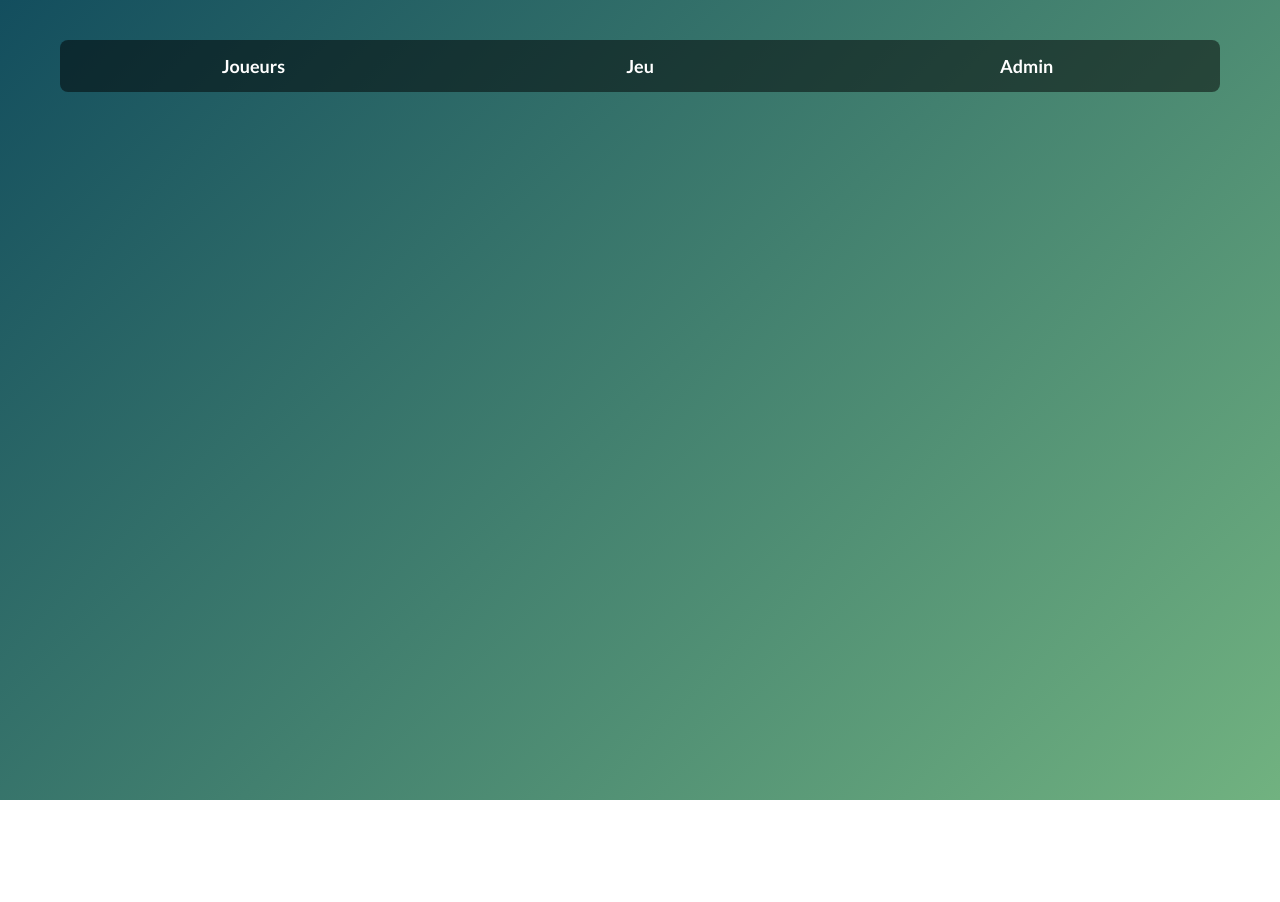
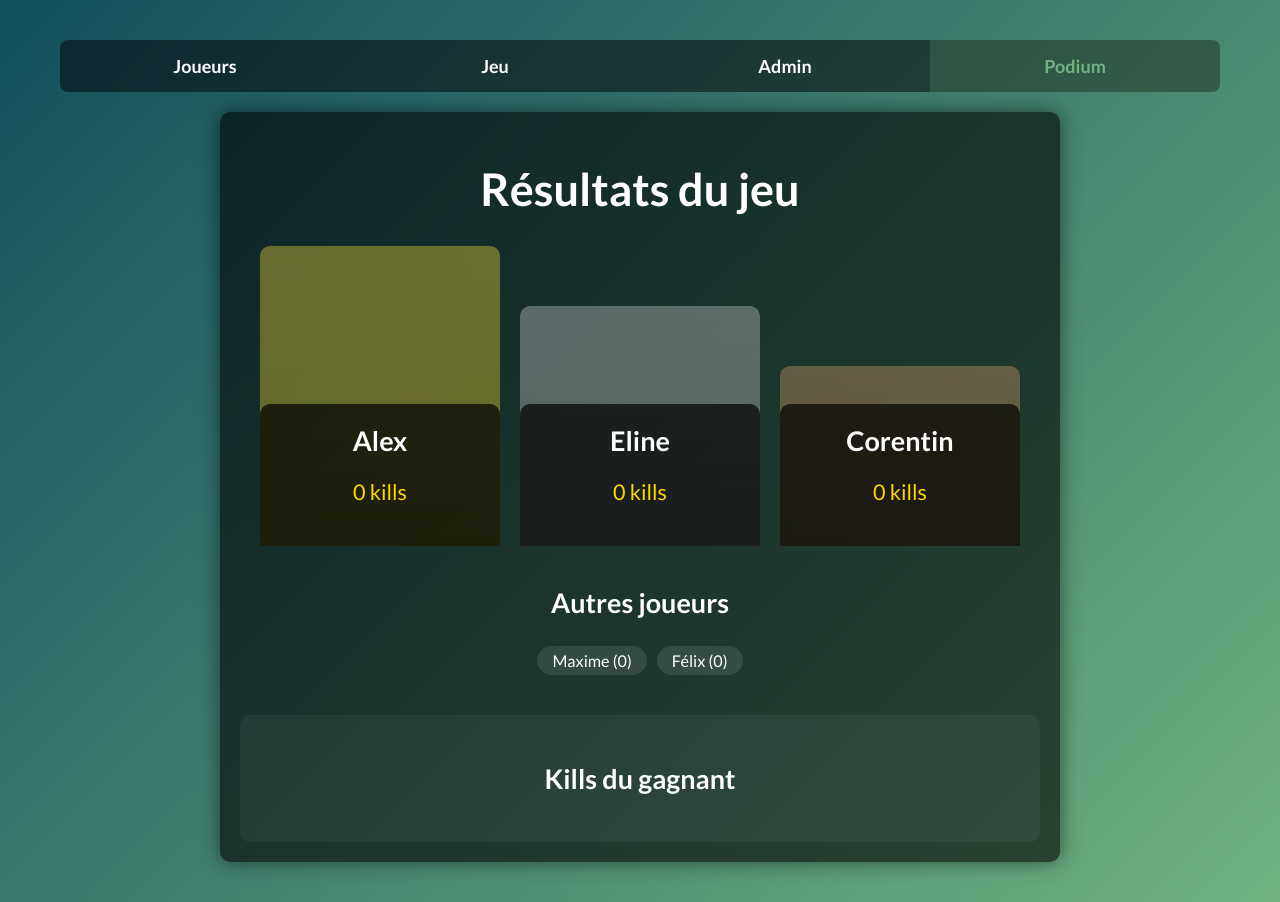
Before and after one commit to AlexandreGaultier/killer-game, a Vue app: page /podium in a window 1280 px wide. Before the commit this address had no page. Before the commit the page ends 800 px from the top, so only its background shows below. Built offline with nearby package versions, Linux system fonts and the light colour scheme.

Commit message:
add Hard mode + podium

```diff
--- a/src/App.vue
+++ b/src/App.vue
@@ -4,6 +4,7 @@
       <router-link to="/">Joueurs</router-link>
       <router-link to="/game">Jeu</router-link>
       <router-link to="/admin">Admin</router-link>
+      <router-link to="/podium">Podium</router-link>
     </nav>
     <router-view></router-view>
   </div>
--- a/src/main.ts
+++ b/src/main.ts
@@ -5,6 +5,7 @@ import App from './App.vue'
 import SetupView from './views/SetupView.vue'
 import GameView from './views/GameView.vue'
 import AdminView from './views/AdminView.vue'
+import PodiumView from './views/PodiumView.vue'
 
 const app = createApp(App)
 const pinia = createPinia()
@@ -15,6 +16,7 @@ const router = createRouter({
     { path: '/', component: SetupView },
     { path: '/game', component: GameView },
     { path: '/admin', component: AdminView },
+    { path: '/podium', component: PodiumView },
   ]
 })
 
--- a/src/stores/gameStore.ts
+++ b/src/stores/gameStore.ts
@@ -16,6 +16,7 @@ export const useGameStore = defineStore('game', {
     missions: [] as Mission[],
     assignments: [] as Assignment[],
     kills: [] as Kill[],
+    hardMode: false,
   }),
   actions: {
     addPlayer(name: string) {
@@ -65,7 +66,7 @@ export const useGameStore = defineStore('game', {
       this.saveToLocalStorage()
     },
 
-    completeKill(assignmentId: number) {
+    validateMission(assignmentId: number) {
       const assignment = this.assignments.find(a => a.id === assignmentId)
       if (!assignment) return
 
@@ -108,25 +109,39 @@ export const useGameStore = defineStore('game', {
     },
 
     rejectMission(assignmentId: number) {
-      const assignment: Assignment | undefined = this.assignments.find(a => a.id === assignmentId)
+      console.log("test");
+
+      const assignment = this.assignments.find(a => a.id === assignmentId)
+      console.log("assignment", assignment);
+
       if (!assignment) return
 
-      // Créer une nouvelle assignation avec la même cible mais une nouvelle mission
-      const newAssignment = {
-        id: Math.max(0, ...this.assignments.map(a => a.id)) + 1,
-        playerId: assignment.playerId,
-        targetId: assignment.targetId,
-        missionId: this.getRandomMissionId(),
-        completed: false
+      console.log("this.hardMode", this.hardMode);
+
+      if (this.hardMode) {
+        console.log("AAAAAAAAAAAAAA");
+
+        const player = this.players.find(p => p.id === assignment.playerId)
+        if (player) {
+          player.isAlive = false
+
+          // Trouver l'assignation qui avait ce joueur comme cible
+          const assignmentTargetingPlayer = this.assignments.find(a => a.targetId === player.id)
+          console.log(assignmentTargetingPlayer);
+
+
+          if (assignmentTargetingPlayer) {
+            // Assigner la cible du joueur éliminé au joueur qui le ciblait
+            assignmentTargetingPlayer.targetId = assignment.targetId
+          }
+
+          // Supprimer l'assignation du joueur éliminé
+          this.assignments = this.assignments.filter(a => a.playerId !== player.id)
+        }
+      } else {
+        // Logique existante pour le mode normal
+        assignment.missionId = this.getRandomMissionId()
       }
-
-      this.saveToLocalStorage()
-
-      // Remplacer l'ancienne assignation par la nouvelle
-      this.assignments = this.assignments.map(a =>
-        a.id === assignmentId ? newAssignment : a
-      )
-
       this.saveToLocalStorage()
     },
 
@@ -180,6 +195,10 @@ export const useGameStore = defineStore('game', {
         this.loadDefaultPlayers()
       }
     },
+
+    setHardMode(mode: boolean) {
+      this.hardMode = mode
+    },
   },
   getters: {
     alivePlayers: (state) => state.players.filter(p => p.isAlive),
--- a/src/types/index.ts
+++ b/src/types/index.ts
@@ -22,4 +22,5 @@ export interface Player {
     killerId: number
     victimId: number
     missionId: number
+    failureMessage?: string
   }
--- a/src/views/AdminView.vue
+++ b/src/views/AdminView.vue
@@ -23,7 +23,7 @@
         <li v-for="assignment in pendingAssignments" :key="assignment.id">
           {{ getPlayerName(assignment.playerId) }} doit {{ getMissionDescription(assignment.missionId) }}
           {{ getPlayerName(assignment.targetId) }}
-          <button @click="validateKill(assignment)">Valider</button>
+          <button @click="validateMission(assignment)">Valider</button>
           <button @click="rejectKill(assignment)">Rejeter</button>
         </li>
       </ul>
@@ -67,8 +67,8 @@ export default {
       return mission ? mission.description : 'Mission inconnue'
     }
 
-    const validateKill = (assignment: Assignment) => {
-      gameStore.completeKill(assignment.id)
+    const validateMission = (assignment: Assignment) => {
+      gameStore.validateMission(assignment.id)
     }
 
     const rejectKill = (assignment : Assignment) => {
@@ -93,7 +93,7 @@ export default {
       pendingAssignments,
       getPlayerName,
       getMissionDescription,
-      validateKill,
+      validateMission,
       rejectKill,
       deleteMission,
       confirmReset
@@ -104,10 +104,12 @@ export default {
 
 <style scoped>
 section {
-  margin-bottom: 2rem;
-  padding: 1rem;
-  border: 1px solid #ccc;
-  border-radius: 4px;
+  background-color: rgba(255, 255, 255, 0.1);
+  backdrop-filter: blur(10px);
+  -webkit-backdrop-filter: blur(10px);
+  border-radius: 8px;
+  padding: 20px;
+  margin-bottom: 20px;
 }
 
 ul {
@@ -130,7 +132,6 @@ button {
 .reset-section {
   margin-top: 2rem;
   padding: 1rem;
-  border-top: 1px solid #ccc;
 }
 
 .reset-button {
--- a/src/views/GameView.vue
+++ b/src/views/GameView.vue
@@ -50,7 +50,7 @@ export default {
     }
 
     const validateMission = (assignmentId: number) => {
-      gameStore.completeKill(assignmentId)
+      gameStore.validateMission(assignmentId)
     }
 
     const rejectMission = (assignmentId: number) => {
--- /dev/null
+++ b/src/views/PodiumView.vue
@@ -0,0 +1,197 @@
+<template>
+  <div class="podium-view">
+    <h1>Résultats du jeu</h1>
+    <div class="podium">
+      <div v-for="(player, index) in topThree" :key="player.id" :class="['podium-step', `place-${index + 1}`]">
+        <div class="player-info">
+          <h2>{{ player.name }}</h2>
+          <p class="kills">{{ player.kills }} kills</p>
+        </div>
+      </div>
+    </div>
+    <div class="other-players" v-if="otherPlayers.length > 0">
+      <h3>Autres joueurs</h3>
+      <div class="player-chips">
+        <div v-for="player in otherPlayers" :key="player.id" class="player-chip">
+          {{ player.name }} ({{ player.kills }})
+        </div>
+      </div>
+    </div>
+    <div class="winner-kills" v-if="topThree.length > 0">
+      <h3>Kills du gagnant</h3>
+      <ul class="kill-list">
+        <li v-for="kill in getPlayerKills(topThree[0].id)" :key="kill.killerId">
+          <span class="victim">{{ getPlayerName(kill.victimId) }}</span>
+          <span class="mission">{{ getMissionDescription(kill.missionId) }}</span>
+        </li>
+      </ul>
+    </div>
+  </div>
+</template>
+
+<script lang="ts">
+import { computed } from 'vue'
+import { useGameStore } from '../stores/gameStore'
+
+export default {
+  setup() {
+    const gameStore = useGameStore()
+
+    const topThree = computed(() => {
+      return [...gameStore.players]
+        .sort((a, b) => b.kills - a.kills)
+        .slice(0, 3)
+    })
+
+    const otherPlayers = computed(() => {
+      return [...gameStore.players]
+        .sort((a, b) => b.kills - a.kills)
+        .slice(3)
+    })
+
+    const getPlayerKills = (playerId: number) => {
+      return gameStore.kills.filter(kill => kill.killerId === playerId)
+    }
+
+    const getMissionDescription = (missionId: number) => {
+      const mission = gameStore.missions.find(m => m.id === missionId)
+      return mission ? mission.description : 'Mission inconnue'
+    }
+
+    const getPlayerName = (playerId: number) => {
+      const player = gameStore.players.find(p => p.id === playerId)
+      return player ? player.name : 'Joueur inconnu'
+    }
+
+    return {
+      topThree,
+      otherPlayers,
+      getPlayerKills,
+      getMissionDescription,
+      getPlayerName,
+    }
+  }
+}
+</script>
+
+<style scoped>
+.podium-view {
+  text-align: center;
+  max-width: 800px;
+  margin: 0 auto;
+  padding: 20px;
+  background-color: rgba(0, 0, 0, 0.6);
+  border-radius: 10px;
+  box-shadow: 0 0 20px rgba(0, 0, 0, 0.5);
+}
+
+.podium {
+  display: flex;
+  justify-content: center;
+  align-items: flex-end;
+  height: 300px;
+  margin-bottom: 40px;
+}
+
+.podium-step {
+  width: 30%;
+  margin: 0 10px;
+  background: linear-gradient(to bottom, rgba(255,255,255,0.1), rgba(255,255,255,0.05));
+  border-top-left-radius: 10px;
+  border-top-right-radius: 10px;
+  display: flex;
+  flex-direction: column;
+  justify-content: flex-end;
+  transition: all 0.3s ease;
+}
+
+.podium-step:hover {
+  transform: translateY(-10px);
+}
+
+.place-1 { height: 100%; background-color: rgba(255, 215, 0, 0.3); }
+.place-2 { height: 80%; background-color: rgba(192, 192, 192, 0.3); }
+.place-3 { height: 60%; background-color: rgba(205, 127, 50, 0.3); }
+
+.player-info {
+  padding: 20px;
+  background-color: rgba(0, 0, 0, 0.7);
+  border-top-left-radius: 10px;
+  border-top-right-radius: 10px;
+}
+
+.player-info h2 {
+  margin: 0;
+  font-size: 1.5em;
+  color: #fff;
+}
+
+.kills {
+  font-size: 1.2em;
+  color: #ffd700;
+}
+
+.other-players {
+  margin-top: 40px;
+}
+
+.player-chips {
+  display: flex;
+  flex-wrap: wrap;
+  justify-content: center;
+  gap: 10px;
+  margin-top: 20px;
+}
+
+.player-chip {
+  background-color: rgba(255, 255, 255, 0.1);
+  border-radius: 20px;
+  padding: 5px 15px;
+  font-size: 0.9em;
+  transition: all 0.3s ease;
+}
+
+.player-chip:hover {
+  background-color: rgba(255, 255, 255, 0.2);
+  transform: scale(1.05);
+}
+
+.winner-kills {
+  margin-top: 40px;
+  background-color: rgba(255, 255, 255, 0.05);
+  border-radius: 10px;
+  padding: 20px;
+}
+
+.kill-list {
+  list-style-type: none;
+  padding: 0;
+  text-align: left;
+}
+
+.kill-list li {
+  margin-bottom: 10px;
+  padding: 10px;
+  background-color: rgba(255, 255, 255, 0.05);
+  border-radius: 5px;
+  display: flex;
+  justify-content: space-between;
+  align-items: center;
+  transition: all 0.3s ease;
+}
+
+.kill-list li:hover {
+  background-color: rgba(255, 255, 255, 0.1);
+  transform: scale(1.02);
+}
+
+.victim {
+  font-weight: bold;
+  color: #ff4136;
+}
+
+.mission {
+  font-style: italic;
+  color: #7fdbff;
+}
+</style>
--- a/src/views/SetupView.vue
+++ b/src/views/SetupView.vue
@@ -3,6 +3,10 @@
       <h1>Gestion des joueurs</h1>
       <div class="card">
         <PlayerInput />
+      </div>
+      <div class="mode-selection">
+        <input type="checkbox" id="hardMode" v-model="hardMode">
+        <label for="hardMode">Mode difficile</label>
       </div>
       <PlayerList />
       <button @click="startGame" class="start-button">Commencer le jeu</button>
@@ -10,6 +14,7 @@
 </template>
 
 <script lang="ts">
+import { ref } from 'vue'
 import { useRouter } from 'vue-router'
 import { useGameStore } from '../stores/gameStore'
 import PlayerInput from '../components/PlayerInput.vue'
@@ -20,13 +25,15 @@ export default {
   setup() {
     const router = useRouter()
     const gameStore = useGameStore()
+    const hardMode = ref(false)
 
     const startGame = () => {
+      gameStore.setHardMode(hardMode.value)
       gameStore.assignMissions()
       router.push('/game')
     }
 
-    return { startGame }
+    return { startGame, hardMode }
   }
 }
 </script>
@@ -49,4 +56,8 @@ export default {
   font-size: 1.2em;
   padding: 12px 24px;
 }
+
+.mode-selection {
+  margin-bottom: 20px;
+}
 </style>
```
Also changed, not shown: src/data/failure-messages.json (added, +14 -0 lines), 1 other file (tests, documents, lock files or other folders).
